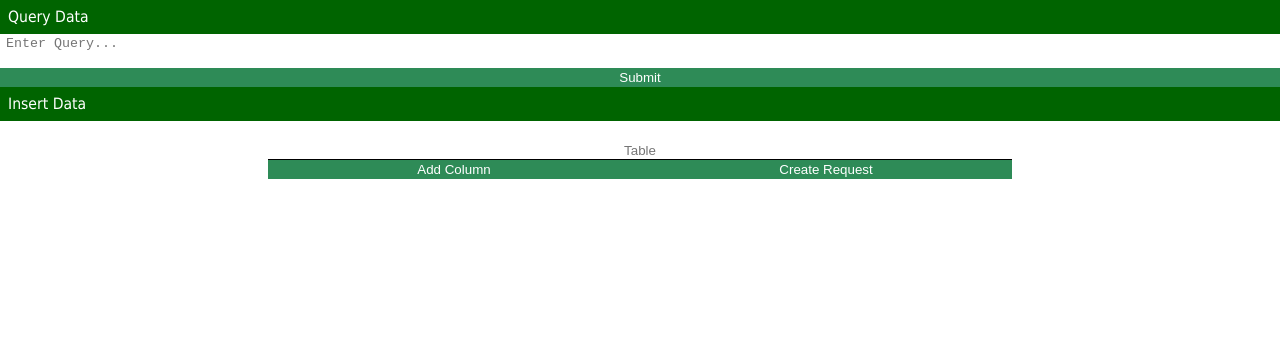
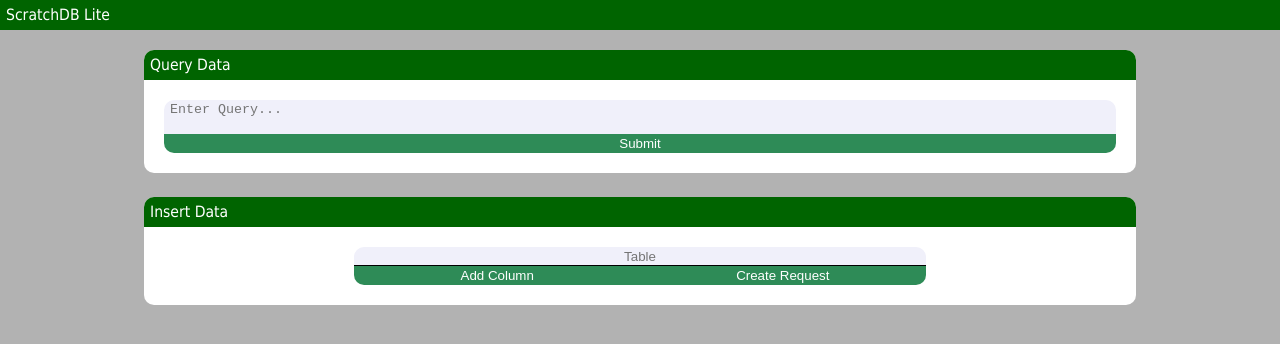
Before and after one commit to chathamabate/SDSubmission, a Svelte app in the folder frontend/: page / in a window 1280 px wide. Shown: the top 344 px of the page. Built offline with nearby package versions, Linux system fonts and the light colour scheme.

Commit message:
Frontend done

```diff
--- a/frontend/public/global.css
+++ b/frontend/public/global.css
@@ -5,6 +5,7 @@ html, body {
     font-size: 12px;
     margin: 0px;
     font-family: Tahoma, sans-serif;
+    background-color: rgb(178, 178, 178);
 }
 
 /* Input/Button Styles */
@@ -18,7 +19,7 @@ input, textarea {
     height: 100%;
     resize: none;
 
-    background-color: white;
+    background-color: rgb(240, 240, 250);
     border: none;
     padding: 0px;
 }
@@ -72,7 +73,7 @@ input:focus, textarea:focus {
 /* MISC CLASSES */
 
 .title-bar {
-    padding: 8px;
+    padding: 6px;
     font-size: 1.3em;
 
     color: white;
@@ -80,8 +81,19 @@ input:focus, textarea:focus {
     text-align: left;
 }
 
+.section {
+    margin-left: 10%;
+    margin-right: 10%;
+    background-color: white;
+}
+
 .container {
     padding: 20px;
+}
+
+.rounded {
+    border-radius: 10px;
+    overflow: hidden;
 }
 
 .row-height {
--- a/frontend/src/App.svelte
+++ b/frontend/src/App.svelte
@@ -1,30 +1,22 @@
 <script>
-    import Choice from "./lib/Choice.svelte";
-    import DataTable from "./lib/DataTable.svelte";
     import Inserter from "./lib/Inserter.svelte";
     import QueryViewer from "./lib/QueryViewer.svelte";
-    import ResultTable from "./lib/ResultTable.svelte";
-    import StructureSelector from "./lib/StructureSelector.svelte";
-
-    let st = [
-        {name: "Name", typeID: 1},
-        {name: "Age", typeID: 0},
-        {name: "Job", typeID: 1},
-    ];
-    let people = [
-        {name: "Bob Allen", age: 24, id: 1},
-        {name: "Dave Smith", age: 21, id: 2},
-        {name: "Mark Lip", age: 30, id: 3}
-    ];
-
-    let c = ["choice1", "choice2", "choice3"];
-    function handler(c) {
-        console.log(c);
-    }
-
 </script>
 
 <main>
-    <QueryViewer />
-    <Inserter />
+    <div class="title-bar">
+        ScratchDB Lite
+    </div>
+
+    <div class="container">
+        <div class="rounded section">
+            <QueryViewer />
+        </div>
+
+        <div class="break"></div>
+
+        <div class="rounded section">
+            <Inserter />
+        </div>
+    </div>
 </main>
--- a/frontend/src/lib/Inserter.svelte
+++ b/frontend/src/lib/Inserter.svelte
@@ -44,13 +44,17 @@
 </div>
 <div class="container">
     <div class="tight">
-        <StructureSelector structureHandler={structureHandler} />
+        <div class="rounded">
+            <StructureSelector structureHandler={structureHandler} />
+        </div>
     </div>
 
     {#if structure.length > 0}
         <div class="break">
         </div>
 
-        <DataTable tableName={tableName} structure={structure} dataHandler={insertData} />
+        <div class="rounded">
+            <DataTable tableName={tableName} structure={structure} dataHandler={insertData} />
+        </div>
     {/if}
 </div>
--- a/frontend/src/lib/QueryViewer.svelte
+++ b/frontend/src/lib/QueryViewer.svelte
@@ -33,18 +33,24 @@
     <div class="title-bar">
         Query Data
     </div>
+
+    <div class="container">
+        <div class="rounded">
             <div class="flex">
                 <textarea class="flexible padded-element" placeholder="Enter Query..." bind:value={queryText}/>
             </div>
             <button class="simple-button padded-element wide" on:click={submit}>
                 Submit
             </button>
+        </div>
 
         {#await dataPromise}
             <div></div>
         {:then data}
             {#if data != null && data.length > 0}
+                <div class="break"></div>
                 <ResultTable data={data} />
             {/if}
         {/await}
     </div>
+</div>
```
Lines whose indentation alone changed are shown as unchanged.
